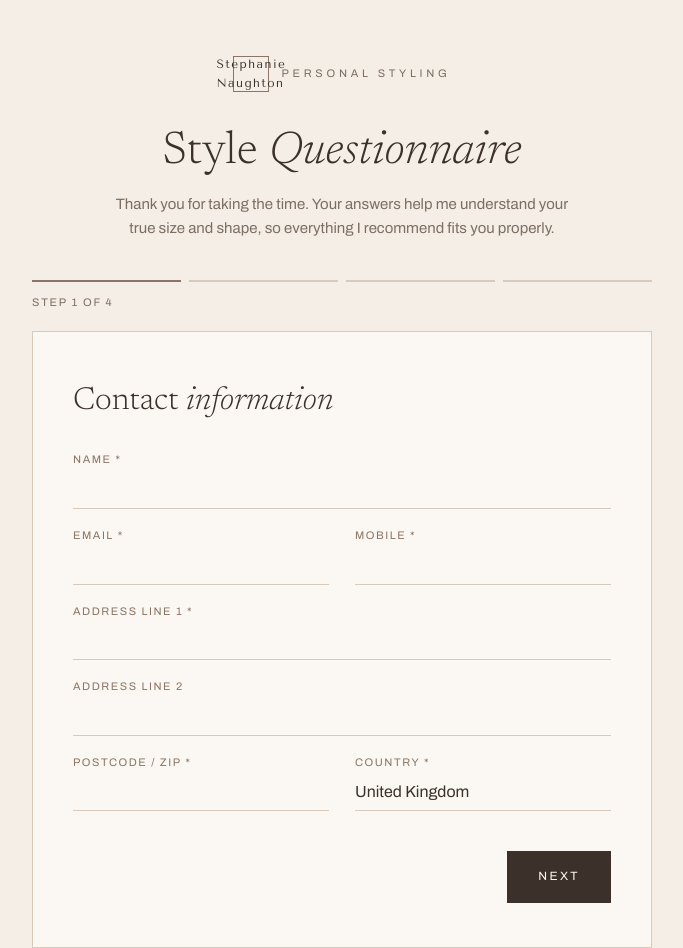
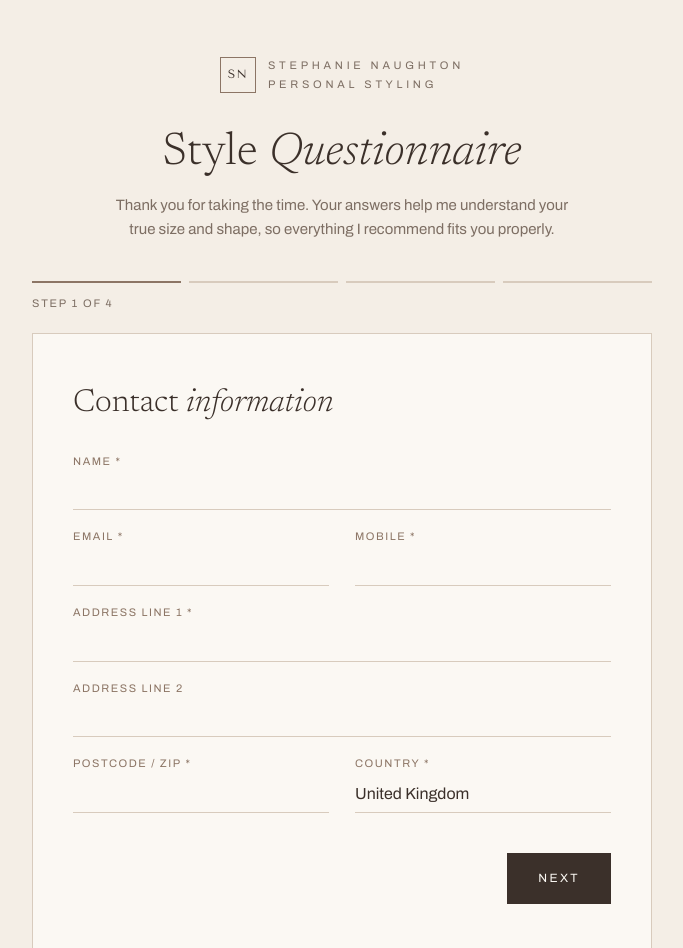
Before and after one commit to stephanienaughton-styling/stephanie-naughton-personal-styling, a plain HTML site: page questionnaire/index.html in a window 1280 px wide. Shown: the top 948 px of the page, without its empty margins (298-981 px from the left). Drawn offline with nearby package versions, Linux system fonts and the light colour scheme.

Commit message:
Update index.html

```diff
--- a/questionnaire/index.html
+++ b/questionnaire/index.html
@@ -22,7 +22,7 @@
   .wrap{max-width:660px;margin:0 auto;padding:56px 20px 88px}
   .mono{display:flex;justify-content:center;align-items:center;gap:12px;margin:0 0 36px}
   .mono i{display:flex;align-items:center;justify-content:center;width:36px;height:36px;border:0.5px solid var(--taupe);font-family:'Tenor Sans',serif;font-style:normal;font-size:12px;letter-spacing:.12em}
-  .mono span{font-size:11px;letter-spacing:.34em;text-transform:uppercase;color:var(--muted)}
+  .mono span{font-size:11px;letter-spacing:.34em;line-height:1.7;text-transform:uppercase;color:var(--muted);text-align:left}
   h1,h2{font-family:Newsreader,Georgia,serif;font-weight:300;margin:0}
   h1{font-size:46px;line-height:1.08;text-align:center;margin-bottom:14px}
   h1 em,h2 em{font-style:italic}
@@ -154,7 +154,7 @@
 </head>
 <body>
 <main class="wrap">
-  <div class="mono"><i>Stephanie Naughton</i><span>Personal styling</span></div>
+  <div class="mono"><i>SN</i><span>Stephanie Naughton<br>Personal styling</span></div>
   <h1>Style <em>Questionnaire</em></h1>
   <p class="intro">Thank you for taking the time. Your answers help me understand your true size and shape, so everything I recommend fits you properly.</p>
 
```
